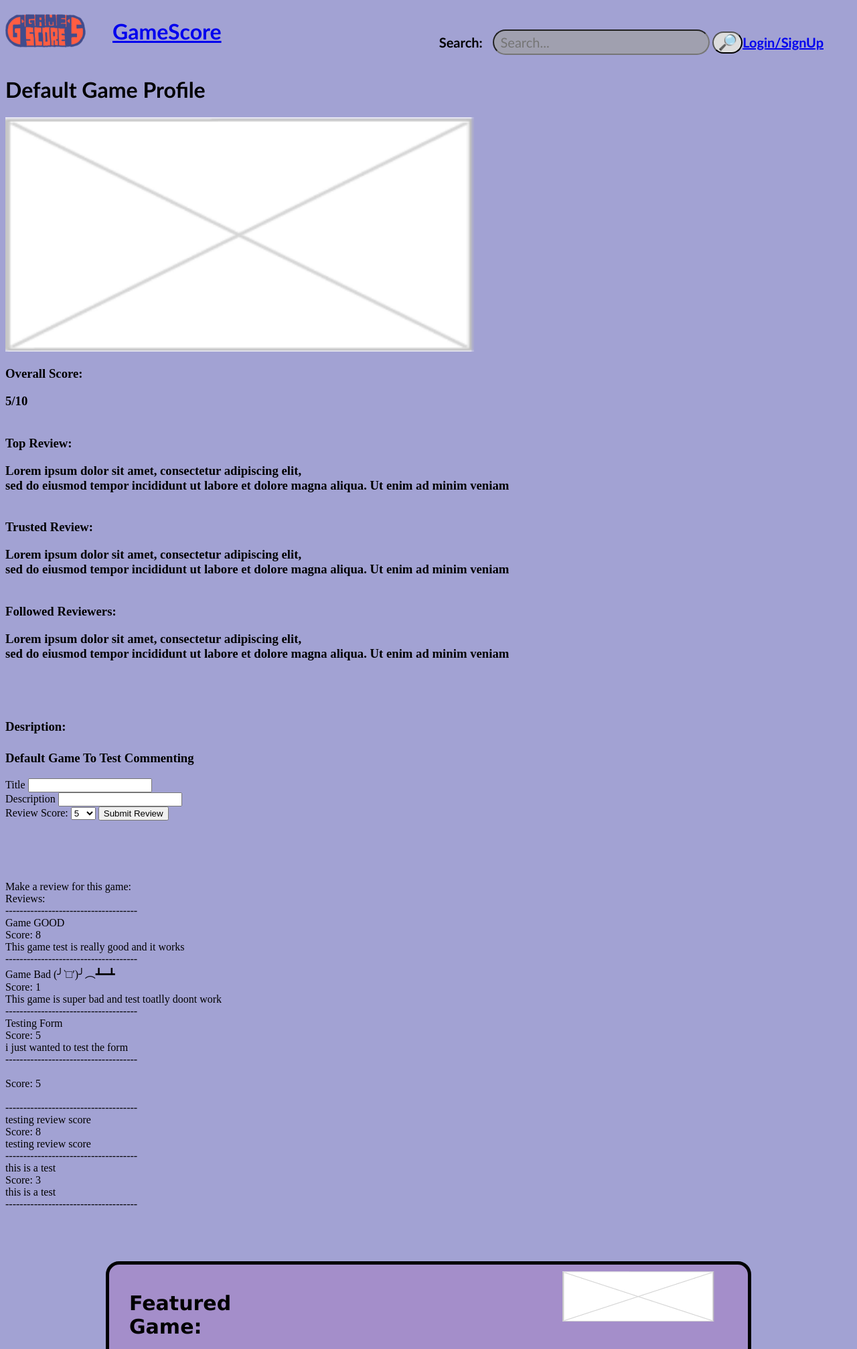
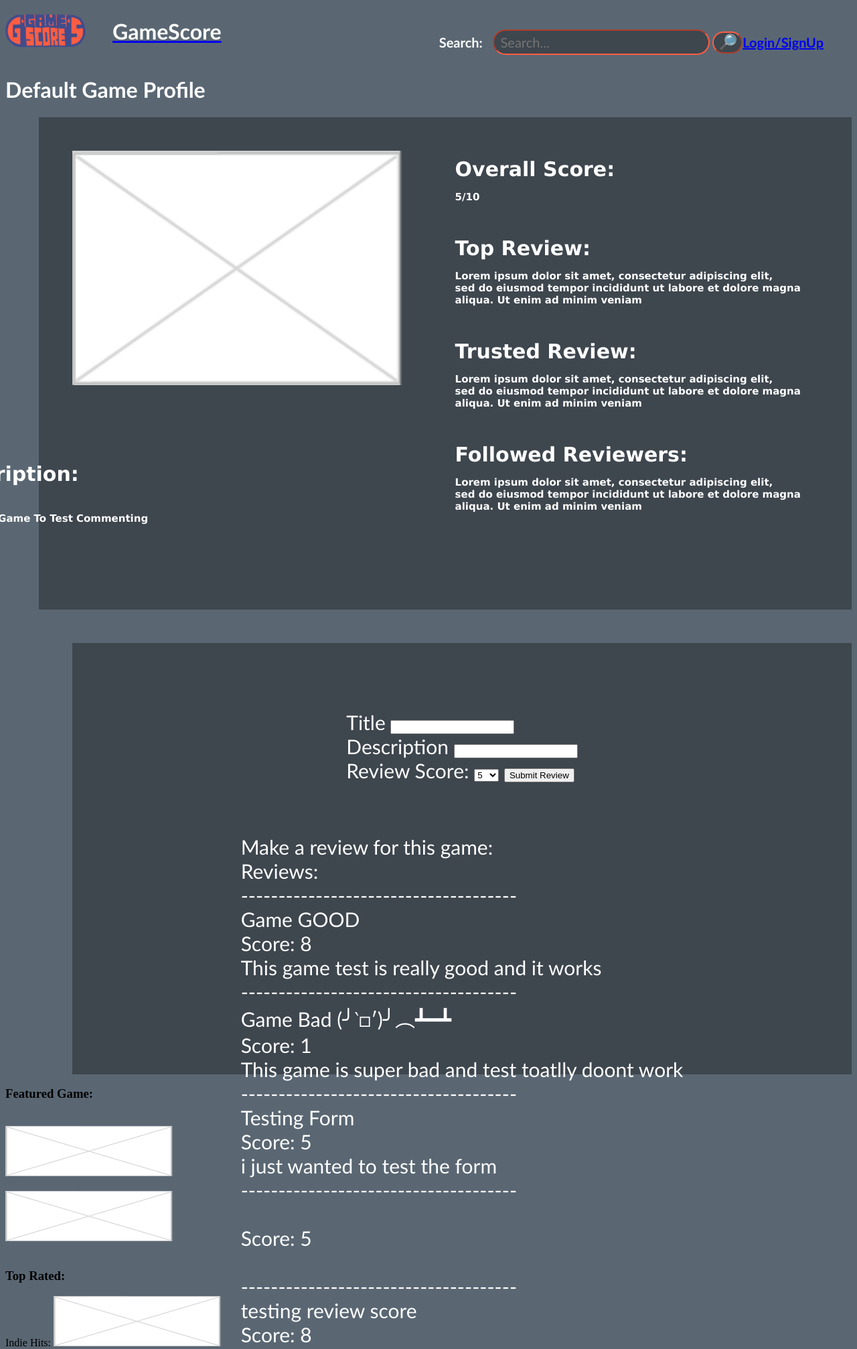
Before and after one commit to Akhilknowsdawae/GameScore, a Django app: page /gamepage in a window 1280 px wide. Shown: the top 2014 px of the page at 67% size. Run offline with Django 4.2, Linux system fonts and the light colour scheme; data comes from the database, SQL or seed files in the repository; both versions use the stored data as it was after the commit.

Commit message:
made some html and style changes again
Made some html and style changes again. It now works in the html interface.

```diff
--- a/GameScore/GameScoreApp/static/GamePageStyle.css
+++ b/GameScore/GameScoreApp/static/GamePageStyle.css
@@ -1,17 +1,18 @@
 body {
-    background-color: rgb(162, 162, 211);
+    background-color: #5a6773;
 }
 
 h1 {
     display: flex;
     align-items: center;
     gap: 40px;
+    color: white;
     font-family:'Trebuchet MS', 'Lucida Sans Unicode', 'Lucida Grande', 'Lucida Sans', Arial, sans-serif;
 }
 
 h2 {
     display: flex;
-    align-items: right;
+    align-items: flex-start;
     gap: 20px;
     justify-content: space-between;
 }
@@ -30,15 +31,18 @@ h2 {
 .topsearch button {
     border-radius: 30px;
     font-size: 23px;
-    background-color: rgb(221, 221, 221);
+    background-color: #3e464e;
+    border-color:#FF5D42;
  }
 
  .topsearch button :hover{
-     background-color: rgb(117, 115, 115);
+     background-color: #3e464e;
+     border-color:#FF5D42;
   }
 
  .topsearch input {
-     background-color: rgb(160, 160, 175);
+     background-color: #3e464e;
+     border-color: #FF5D42;
      font-family:'Trebuchet MS', 'Lucida Sans Unicode', 'Lucida Grande', 'Lucida Sans', Arial, sans-serif;
      border-radius: 20px;
      width:300px;
@@ -48,53 +52,56 @@ h2 {
 
  }
 
-.featured {
-border: 5px solid black;
-background-color: rgb(164, 142, 202);
-border-radius: 20px;
-padding: 30px;
-padding-top: 10px;
-padding-right:50px;
-padding-bottom: 10px;
-display: flex;
-margin-left: 150px;
-justify-content: space-between;
-margin-right: 150px;
-margin-bottom: 30px;
-margin-top: 40px;
+.title img {
+    margin-left: 50px;
+    margin-top: 50px;
+}
+
+.title {
+    display: flex;
+    background-color: #3e464e;
+    margin-left: 50px;
+}
+
+.title h3 {
+    padding: 30px;
+    margin-left: 50px;
+    font-family:'Lucida Sans';
+    font-size: 30px;
+    color: white;
+}
+
+.title p {
+    font-size: 15px;
+    color: white;
+}
+
+.descript {
+    position: absolute;
+    color: white;
+    font-size: 30px;
+    margin-left: -750px;
+   margin-top: -200px;
 
 }
 
-.featured img {
-margin-left: 400px;
+.submitreview {
+    margin-top: 50px;
+    margin-left: 100px;
+    display: flex;
+    padding: 100px;
+    padding-bottom: 400px;
+    justify-content: center;
+    color:white;
+    font-size: 30px;
+    font-family:'Trebuchet MS', 'Lucida Sans Unicode', 'Lucida Grande', 'Lucida Sans', Arial, sans-serif;
+
+    background-color: #3e464e;
 }
 
-.featured h3 {
-    font-size: 30px;
-    font-family:'Lucida Sans';
-
-}
-
-.Top {
-    border: 5px solid black;
-background-color: rgb(164, 142, 202);
-border-radius: 20px;
-padding: 20px;
-padding-top: 10px;
-padding-right:50px;
-display: flex;
-margin-left: 150px;
-justify-content: space-between;
-margin-right: 150px;
-
-margin-top: 40px;
-}
-
-.Top h3 {
-    margin-top: 40px;
-    margin-left: 250px;
-    font-size: 30px;
-    font-family:'Lucida Sans';
+.makereview {
+    position: absolute;
+    margin-top: 150px;
 
 }
 
@@ -141,13 +148,12 @@ margin-top: 40px;
     }
 
 
-
 .featureFilters {
 
     display: flex;
     margin-right: 300px;
     margin-left: 300px;
-    background-color: grey;
+    background-color: #3e464e;
     border-width: 30px;
     justify-content: space-between;
     border: 3px solid black;
--- a/GameScore/GameScoreApp/templates/gamePage.html
+++ b/GameScore/GameScoreApp/templates/gamePage.html
@@ -1,10 +1,11 @@
 <!DOCTYPE html>
 <html lang ="en-ca">
-<link rel="stylesheet" href="GamePageStyle.css">
+{% load static %}
+<link rel="stylesheet" href="{% static 'GamePageStyle.css' %}">
 
 <a href="{% url 'index' %}">
 <h1>
-<img src="gamescore_logo_2.png" alt="GameScore-Logo" width="120" height="50">
+<img src="{% static 'gamescore_logo_2.png' %}" alt="GameScore-Logo" width="120" height="50">
 GameScore </h1>
 </a>
 <!-- Contains a label form and button for a search bar-->
```
Also changed, not shown: GameScore/GameScoreApp/static/HomePageStyle.css (+7 -6 lines), GameScore/GameScoreApp/templates/GamePageStyle.css (deleted, +0 -171 lines), GameScore/db.sqlite3.
